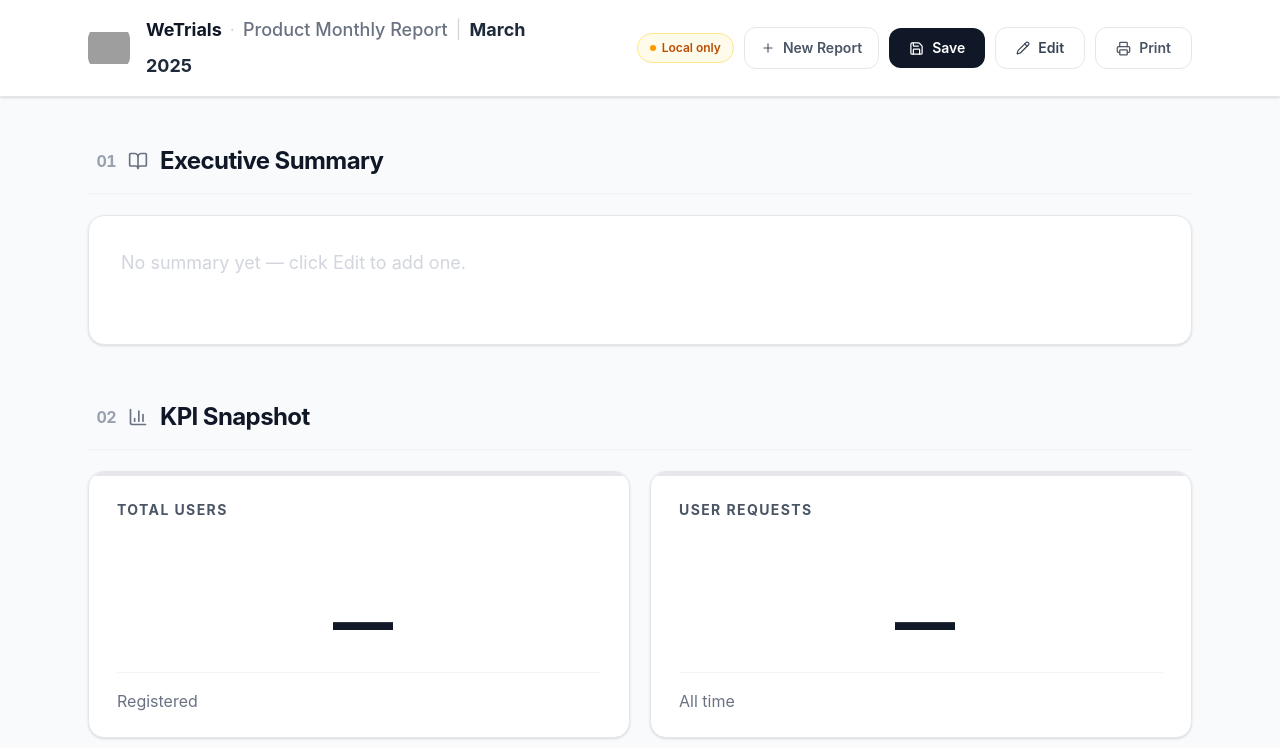
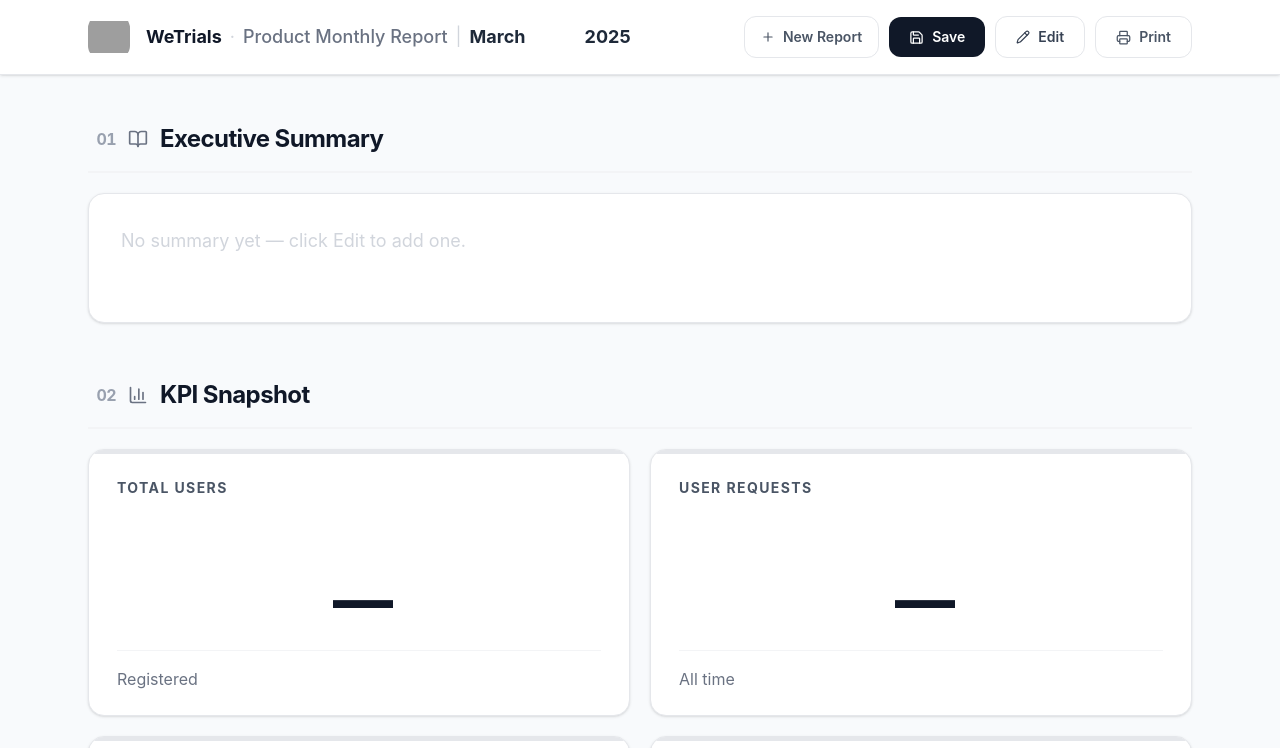
Before and after one commit to aramgyum/monthly_report_js, a Next.js app in the folder monthly-report/: page / in a window 1280 px wide. Shown: the top 748 px of the page. Built offline with nearby package versions, Linux system fonts and the light colour scheme; grey boxes are pictures that could not be loaded.

Commit message:
Update Dashboard.js

```diff
--- a/monthly-report/components/Dashboard.js
+++ b/monthly-report/components/Dashboard.js
@@ -628,18 +628,7 @@ export default function Dashboard() {
           </div>
 
           <div className="flex items-center gap-2.5 no-print">
-            {/* GitHub connection badge */}
-            {ghConnected === true && (
-              <span className="hidden sm:inline-flex items-center gap-1.5 text-xs font-semibold text-emerald-700 bg-emerald-50 border border-emerald-200 rounded-full px-3 py-1.5">
-                <span className="w-1.5 h-1.5 rounded-full bg-emerald-500 inline-block" /> GitHub
-              </span>
-            )}
-            {ghConnected === false && (
-              <span className="hidden sm:inline-flex items-center gap-1.5 text-xs font-semibold text-amber-700 bg-amber-50 border border-amber-200 rounded-full px-3 py-1.5" title="GitHub not configured — data saved in browser only">
-                <span className="w-1.5 h-1.5 rounded-full bg-amber-500 inline-block" /> Local only
-              </span>
-            )}
-            <button onClick={handleNewReport}
+<button onClick={handleNewReport}
               className="inline-flex items-center gap-2 text-sm font-semibold rounded-xl px-4 py-2.5 border border-gray-200 bg-white text-gray-600 hover:bg-gray-50 transition-colors">
               <Plus size={14} /> New Report
             </button>
```
